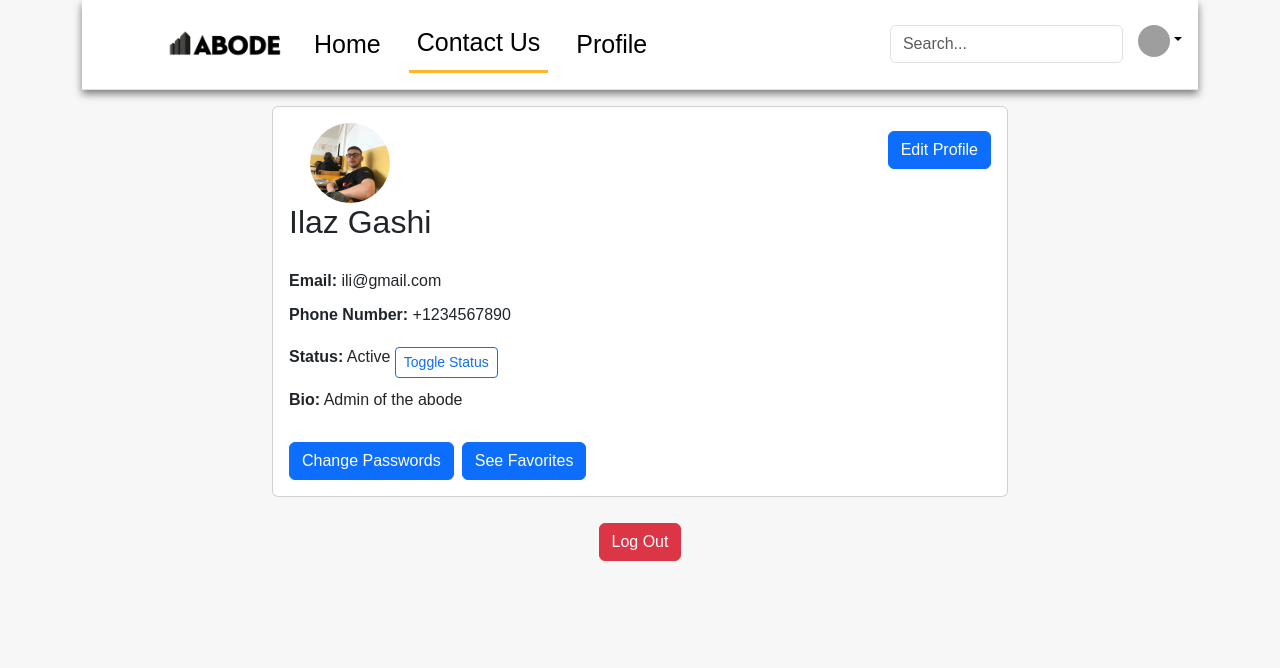
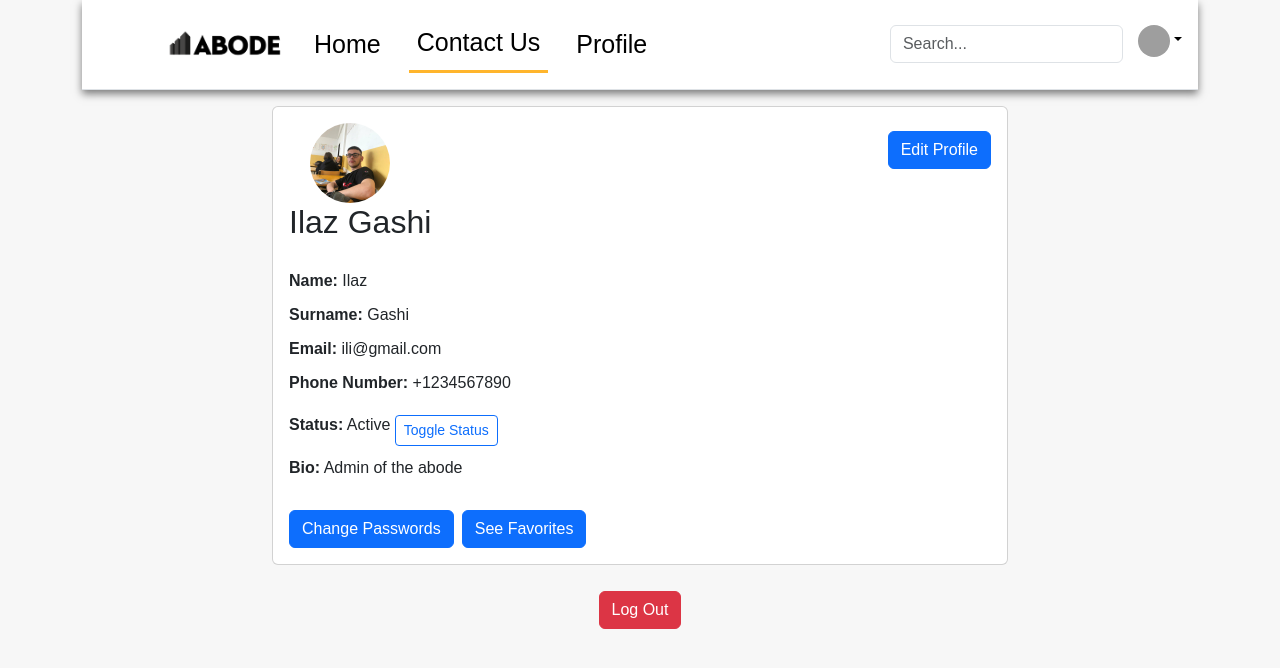
Before and after one commit to iligashi/Abode, a React (Create React App) app: page /profile in a window 1280 px wide. Shown: the top 668 px of the page. Built offline with nearby package versions, Linux system fonts and the light colour scheme; grey boxes are pictures that could not be loaded; the HTML template or start-up script is replaced by a standard one.

Commit message:
Add changes in name and surname inputs

```diff
--- a/src/App.tsx
+++ b/src/App.tsx
@@ -4,6 +4,8 @@ import LoginView from './views/LoginView';
 import ContactUs from './views/ContactUs';
 import ProfileView from './views/ProfileView';
 import SignUp from './views/SignUp';
+// import ContactForm from './views/contactform/contact';
+
 
 const App: React.FC = () => {
 	return (
@@ -13,19 +15,23 @@ const App: React.FC = () => {
 				<Route path="login" element={<LoginView />} />
 				<Route path="contactus" element={<ContactUs />} />
 				<Route path='signup' element={<SignUp />} />
+				{/* <Route path='contact' element={<ContactForm/>}/> */}
+  <Route
+    path="profile"
+    element={<ProfileView
+      name="Ilaz"
+      surname="Gashi"
+      email="ili@gmail.com"
+      bio="Admin of the abode"
+      phoneNumber="+1234567890"
+      profileImageUrl={require('./Images/ili.jpg')}
+      status="Active"
+    />}
+  />
+</Routes>
 
-
-				<Route
-
-
-
-
-					path="profile"
-					element={<ProfileView name="Ilaz Gashi" email="ili@gmail.com" bio="Admin of the abode" phoneNumber="+1234567890" profileImageUrl={require('./Images/ili.jpg')} status="Active" />} />
-
-
-			</Routes>
 		</BrowserRouter>
 	);
+
 };
 export default App;
--- a/src/views/ProfileView.tsx
+++ b/src/views/ProfileView.tsx
@@ -5,6 +5,7 @@ import Header from './Header';
 
 interface Props {
   name: string;
+  surname: string;
   email: string;
   bio: string;
   phoneNumber: string;
@@ -12,10 +13,10 @@ interface Props {
   status: string;
 }
 
-const ProfileView: React.FC<Props> = ({ name, email, bio, phoneNumber, profileImageUrl, status: initialStatus }) => {
+const ProfileView: React.FC<Props> = ({ name, surname, email, bio, phoneNumber, profileImageUrl, status: initialStatus }) => {
   const [status, setStatus] = useState(initialStatus);
   const [isEditing, setIsEditing] = useState(false);
-  const [editedInfo, setEditedInfo] = useState({ name, email, bio, phoneNumber });
+  const [editedInfo, setEditedInfo] = useState({ name, surname, email, bio, phoneNumber });
 
   const toggleStatus = () => {
     setStatus(status === 'Active' ? 'Sleepy' : 'Active');
@@ -30,7 +31,7 @@ const ProfileView: React.FC<Props> = ({ name, email, bio, phoneNumber, profileIm
   };
 
   const handleCancel = () => {
-    setEditedInfo({ name, email, bio, phoneNumber });
+    setEditedInfo({ ...editedInfo, name, surname, email, bio, phoneNumber });
     setIsEditing(false);
   };
 
@@ -53,50 +54,37 @@ const ProfileView: React.FC<Props> = ({ name, email, bio, phoneNumber, profileIm
       reader.readAsDataURL(file);
     }
   };
+
   const linkStyle = {
     textDecoration: 'none',
     color : 'white'
+  };
 
-  };
   const widthFix = {
     width: 'auto'
   };
 
-  // const handleLogout = () => {
-  //   console.log('Logging out...');
-  //   Navigate('/login');
-  // };
-
   return (
-
-
-    /* className="profile-picture-container"*/
     <div className="container">
-      <Header/>
+      <Header />
       <div className="row justify-content-center">
         <div className="col-md-8">
           <div className="card">
             <div className="card-body">
               <div className="profile-header text-center">
-                <div style={{width: '100%'}}>
-                  <div style={{display:'flex', justifyContent:'space-between', width:'100%',}}>
-
-                  <div style={{display:'block'}}>
-
-
+                <div style={{ width: '100%' }}>
+                  <div style={{ display: 'flex', justifyContent: 'space-between', width: '100%' }}>
+                    <div style={{ display: 'block' }}>
                       <img src={profileImageUrl} className="profile-picture" alt="Profile" />
                       <div className="profile-title">
-                                    <h2>{name}</h2>
+                        <h2>{editedInfo.name} {editedInfo.surname}</h2>
                       </div>
                     </div>
-                   <div style={{alignSelf:'start',}}>
-
-
+                    <div style={{ alignSelf: 'start' }}>
                       {!isEditing && (
-                    <button className="btn btn-primary mt-2" onClick={handleEditProfile} style ={widthFix}>Edit Profile</button>
+                        <button className="btn btn-primary mt-2" onClick={handleEditProfile} style={widthFix}>Edit Profile</button>
                       )}
                     </div>
-
                   </div>
                   {isEditing && (
                     <div className="change-image-button">
@@ -105,10 +93,15 @@ const ProfileView: React.FC<Props> = ({ name, email, bio, phoneNumber, profileIm
                     </div>
                   )}
                 </div>
-
               </div>
               <div className="profile-body">
                 <div className="profile-info">
+                  <div className="profile-item">
+                    <strong>Name:</strong> {isEditing ? <input type="text" name="name" value={editedInfo.name} onChange={handleInputChange} className="form-control" /> : editedInfo.name}
+                  </div>
+                  <div className="profile-item">
+                    <strong>Surname:</strong> {isEditing ? <input type="text" name="surname" value={editedInfo.surname} onChange={handleInputChange} className="form-control" /> : editedInfo.surname}
+                  </div>
                   <div className="profile-item">
                     <strong>Email:</strong> {isEditing ? <input type="text" name="email" value={editedInfo.email} onChange={handleInputChange} className="form-control" /> : email}
                   </div>
@@ -116,7 +109,7 @@ const ProfileView: React.FC<Props> = ({ name, email, bio, phoneNumber, profileIm
                     <strong>Phone Number:</strong> {isEditing ? <input type="text" name="phoneNumber" value={editedInfo.phoneNumber} onChange={handleInputChange} className="form-control" /> : phoneNumber}
                   </div>
                   <div className="profile-item">
-                    <strong>Status:</strong> {status} <button className="btn btn-outline-primary btn-sm" onClick={toggleStatus} style ={widthFix}>Toggle Status</button>
+                    <strong>Status:</strong> {status} <button className="btn btn-outline-primary btn-sm" onClick={toggleStatus} style={widthFix}>Toggle Status</button>
                   </div>
                   <div className="profile-item">
                     <strong>Bio:</strong> {isEditing ? <textarea name="bio" value={editedInfo.bio} onChange={handleInputChange} className="form-control" /> : bio}
@@ -125,13 +118,13 @@ const ProfileView: React.FC<Props> = ({ name, email, bio, phoneNumber, profileIm
                 <div className="profile-actions">
                   {isEditing ? (
                     <>
-                      <button className="btn btn-primary mr-2" onClick={handleSave} style ={widthFix}>Save</button>
-                      <button className="btn btn-secondary" onClick={handleCancel} style ={widthFix}>Cancel</button>
+                      <button className="btn btn-primary mr-2" onClick={handleSave} style={widthFix}>Save</button>
+                      <button className="btn btn-secondary" onClick={handleCancel} style={widthFix}>Cancel</button>
                     </>
                   ) : (
                     <>
-                      <button className="btn btn-primary mr-2" style ={widthFix}>Change Passwords</button>
-                      <button className="btn btn-primary" style ={widthFix}>See Favorites</button>
+                      <button className="btn btn-primary mr-2" style={widthFix}>Change Passwords</button>
+                      <button className="btn btn-primary" style={widthFix}>See Favorites</button>
                     </>
                   )}
                 </div>
@@ -140,15 +133,13 @@ const ProfileView: React.FC<Props> = ({ name, email, bio, phoneNumber, profileIm
           </div>
           {!isEditing && (
             <div className="text-center mt-3">
-              <button className="btn btn-danger"  style ={widthFix}><Link style={linkStyle} to="/login">Log Out</Link></button>
+              <button className="btn btn-danger"  style={widthFix}><Link style={linkStyle} to="/login">Log Out</Link></button>
             </div>
           )}
         </div>
       </div>
     </div>
-
   );
-}
-
+};
 
 export default ProfileView;
```
Lines whose indentation alone changed are shown as unchanged.
